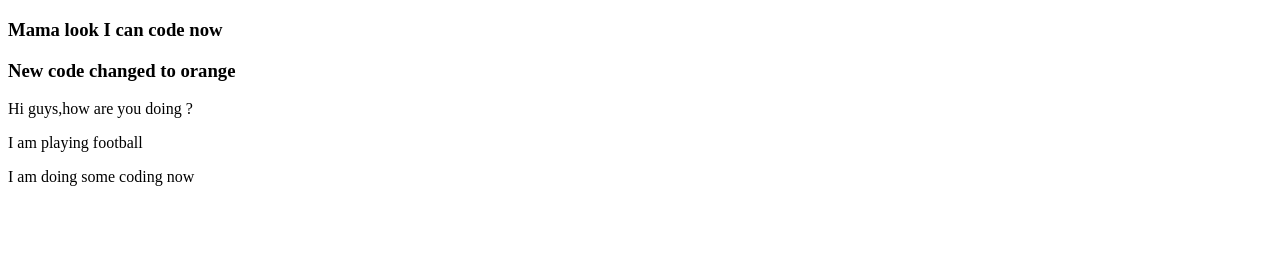
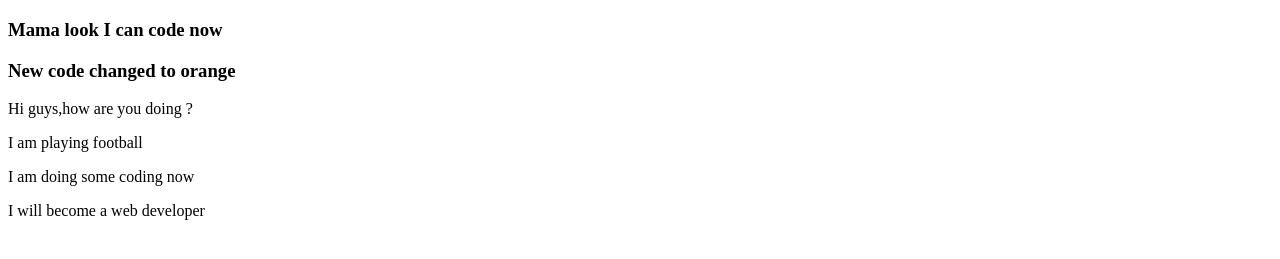
Before and after one commit to AdibChy/my-second-repo, a plain HTML site: page index.html in a window 1280 px wide. Shown: the part 61-320 px from the top of the page. Drawn offline with Linux system fonts and the light colour scheme.

Commit message:
fourth commit

```diff
--- a/index.html
+++ b/index.html
@@ -14,5 +14,6 @@
     <p>Hi guys,how are you doing ?</p>
     <p>I am playing football</p>
     <p>I am doing some coding now </p>
+    <p>I will become a web developer</p>
 </body>
 </html>
```
